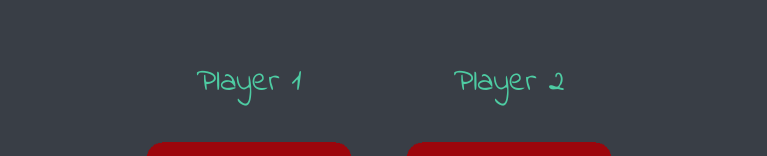
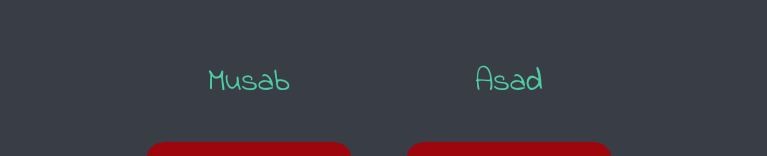
Before and after one commit to musab0712/Dicee-Challenge, a plain HTML site: page index.html in a window 1280 px wide. Shown: the part 193-349 px from the top of the page, without its empty margins (261-1028 px from the left). Drawn offline with Linux system fonts and the light colour scheme.

Commit message:
Update index.html

```diff
--- a/index.html
+++ b/index.html
@@ -13,12 +13,12 @@
       <h1>Refresh Me</h1>
 
       <div class="dice">
-        <p>Player 1</p>
+        <p>Musab</p>
         <img class="img1" src="">
       </div>
 
       <div class="dice">
-        <p>Player 2</p>
+        <p>Asad</p>
         <img class="img2" src="">
       </div>
 
```
